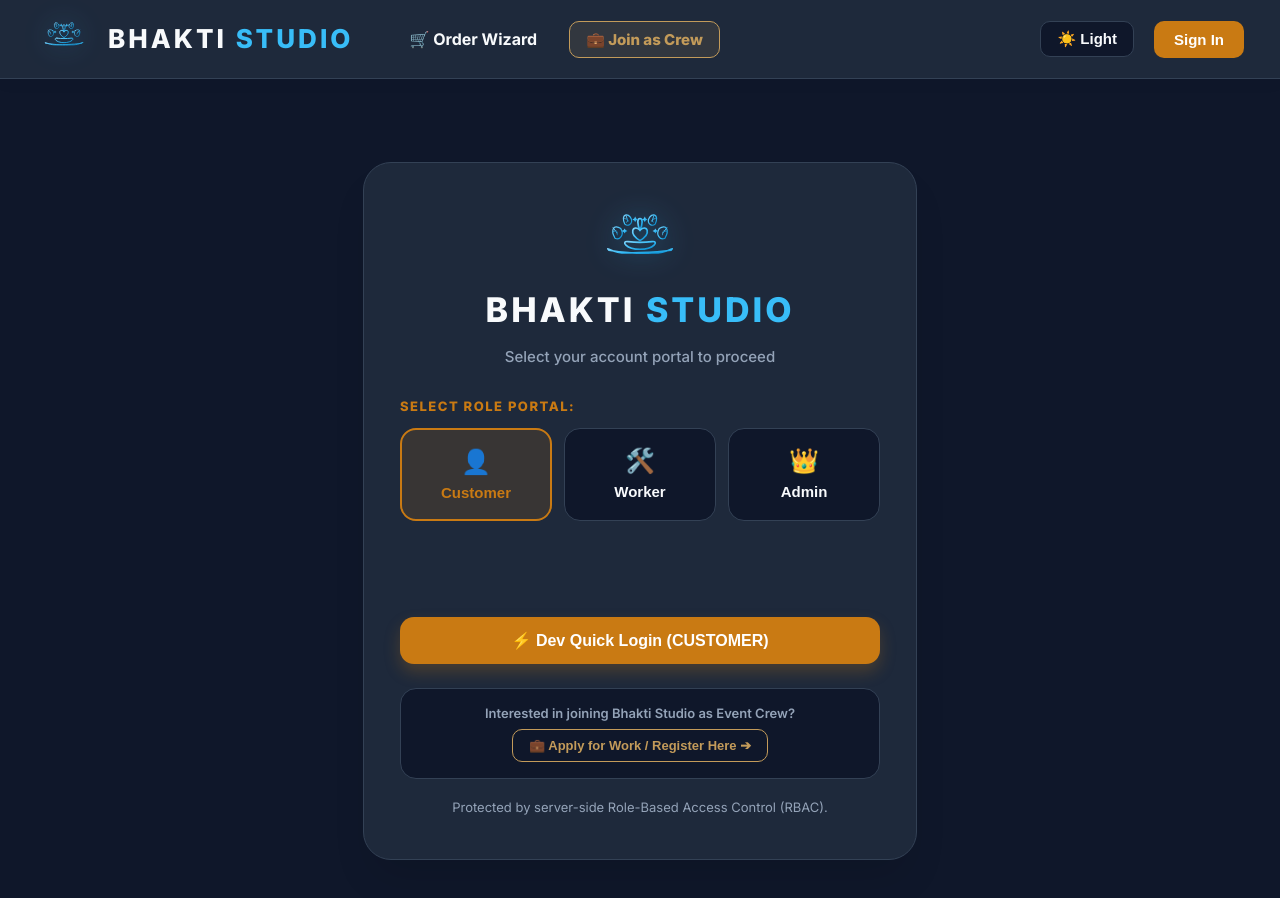
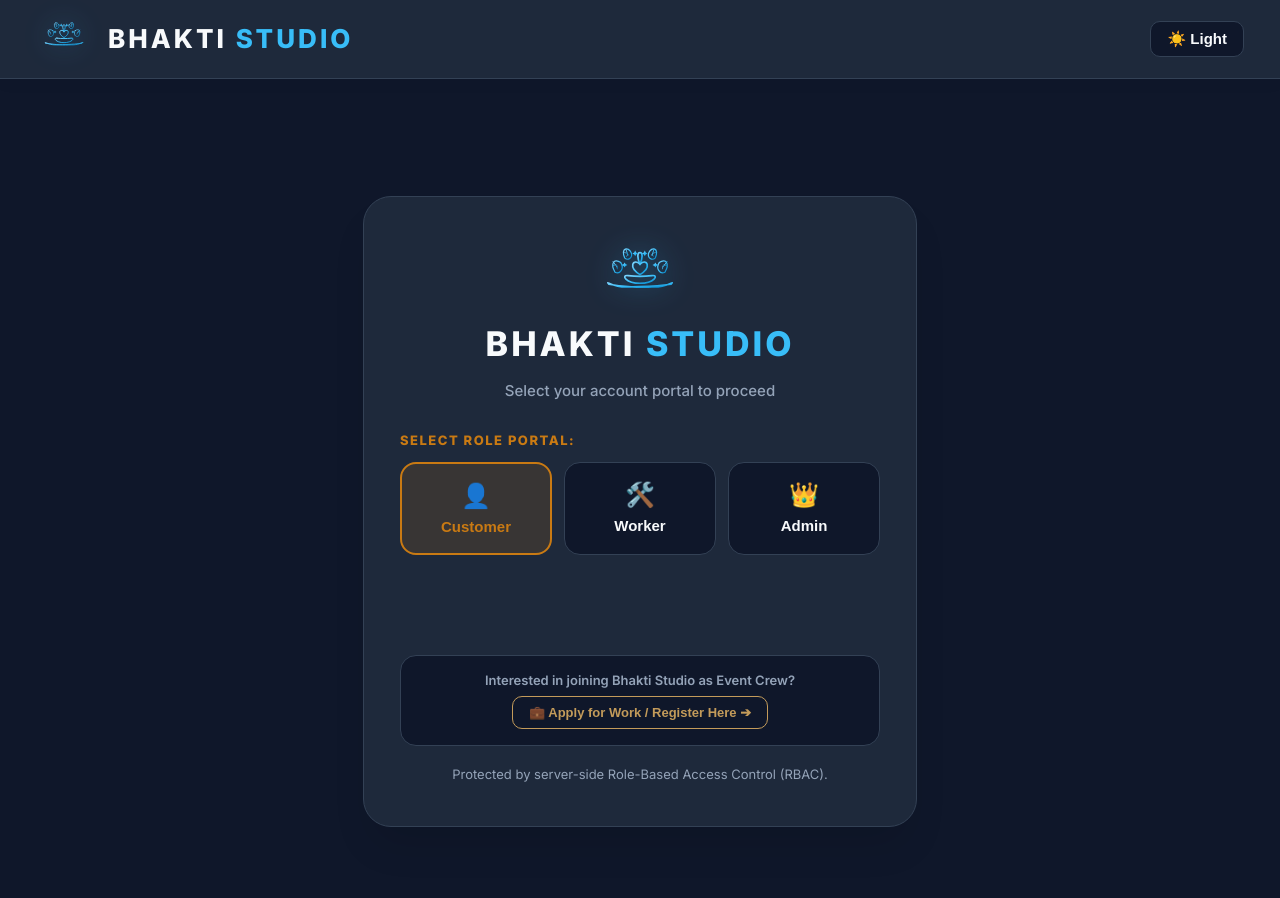
Before and after one commit to OmPatel1807/BhaktiStudio, a React (Vite) app in the folder client/: page / in a window 1280 px wide. Shown: the top 898 px of the page. Built offline with nearby package versions, Linux system fonts and the light colour scheme; no server answers.

Commit message:
fix: clean production header navbar on / and remove dev quick login button

```diff
--- a/client/src/App.jsx
+++ b/client/src/App.jsx
@@ -27,8 +27,9 @@ function NavigationBar() {
   const navigate = useNavigate();
   const location = useLocation();
 
-  // LOOP 20/22: AUTH PAGE CHECK (Hides internal links like Order Wizard on /login)
+  // LOOP 20/22: AUTH PAGE CHECK (Hides internal links like Order Wizard on / and /login)
   const isAuthPage =
+    location.pathname === '/' ||
     location.pathname === '/login' ||
     location.pathname === '/register' ||
     location.pathname.startsWith('/auth');
--- a/client/src/components/Auth/LoginGateway.jsx
+++ b/client/src/components/Auth/LoginGateway.jsx
@@ -210,27 +210,6 @@ export const LoginGateway = ({ onLoginSuccess }) => {
           <div ref={googleBtnRef} />
         </div>
 
-        {/* LOOP 21: DEV FAST LOGIN BUTTON WITH IMMEDIATE ROLE REDIRECT */}
-        <button
-          type="button"
-          disabled={loading}
-          onClick={() => handleDevFastLogin(selectedRole)}
-          style={{
-            width: '100%',
-            backgroundColor: '#C97A13',
-            color: '#FFFFFF',
-            fontWeight: '800',
-            fontSize: '16px',
-            padding: '14px 20px',
-            borderRadius: '14px',
-            border: 'none',
-            cursor: loading ? 'wait' : 'pointer',
-            boxShadow: '0 8px 16px rgba(201, 122, 19, 0.25)',
-            transition: 'all 0.2s ease',
-          }}
-        >
-          ⚡ Dev Quick Login ({selectedRole})
-        </button>
 
         {/* LOOP 59: WORKER SELF-REGISTRATION CALLOUT BOX */}
         <div
```
